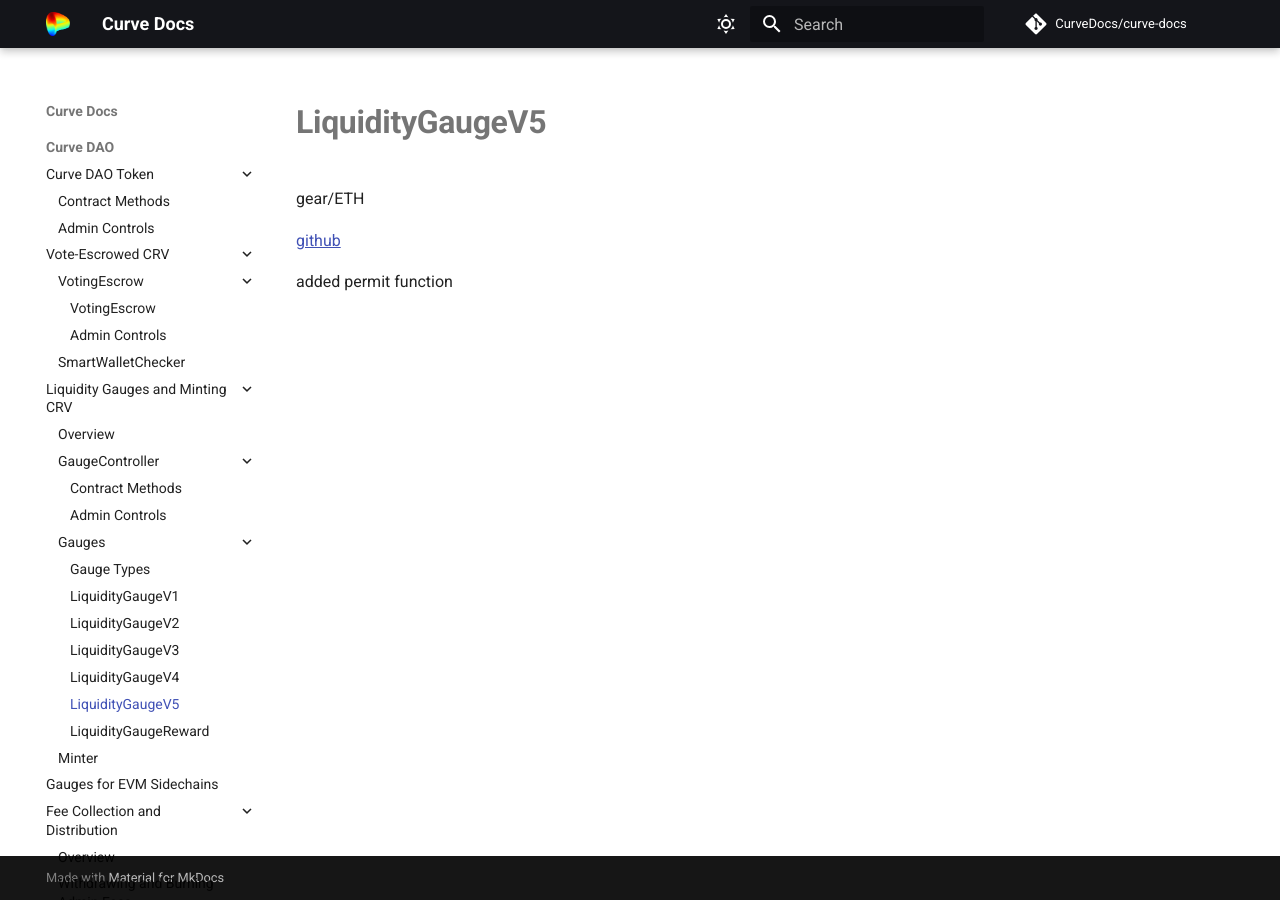
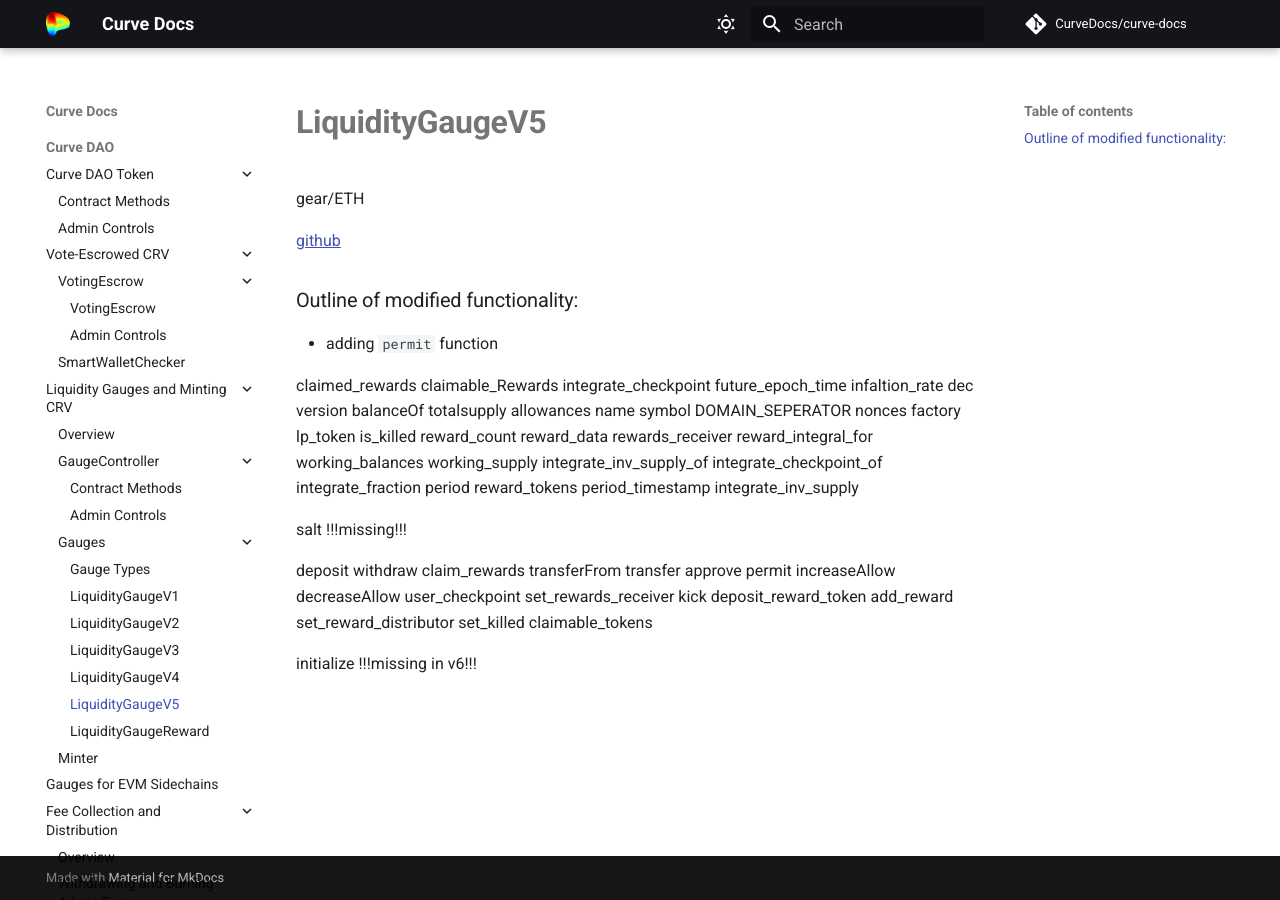
Before and after one commit to CurveDocs/curve-docs, an MkDocs documentation site: the page built from docs/curve_dao/LiquidityGaugesAndMintingCRV/gauges/LiquidityGaugeV5.md, in a window 1280 px wide. Built offline with MkDocs 1.6.1 and Material for MkDocs 9.7.7, drawn with Linux system fonts in a browser that asks for light colours; comment, search, counter and statistics services are not loaded.

Commit message:
v5/v6 notes

```diff
--- a/docs/curve_dao/LiquidityGaugesAndMintingCRV/gauges/LiquidityGaugeV5.md
+++ b/docs/curve_dao/LiquidityGaugesAndMintingCRV/gauges/LiquidityGaugeV5.md
@@ -2,4 +2,59 @@
 
 [github](https://github.com/curvefi/curve-dao-contracts/blob/master/contracts/gauges/LiquidityGaugeV5.vy)
 
-added permit function
+## Outline of modified functionality:
+- adding `permit` function
+
+
+claimed_rewards
+claimable_Rewards
+integrate_checkpoint
+future_epoch_time
+infaltion_rate
+dec
+version
+balanceOf
+totalsupply
+allowances
+name
+symbol
+DOMAIN_SEPERATOR
+nonces
+factory
+lp_token
+is_killed
+reward_count
+reward_data
+rewards_receiver
+reward_integral_for
+working_balances
+working_supply
+integrate_inv_supply_of
+integrate_checkpoint_of
+integrate_fraction
+period
+reward_tokens
+period_timestamp
+integrate_inv_supply
+
+salt !!!missing!!!
+
+deposit
+withdraw
+claim_rewards
+transferFrom
+transfer
+approve
+permit
+increaseAllow
+decreaseAllow
+user_checkpoint
+set_rewards_receiver
+kick
+deposit_reward_token
+add_reward
+set_reward_distributor
+set_killed
+claimable_tokens
+
+initialize !!!missing in v6!!!
```
Also changed, not shown: docs/curve_dao/LiquidityGaugesAndMintingCRV/gauges/LiquidityGaugeV6.md (+56 -0 lines).
